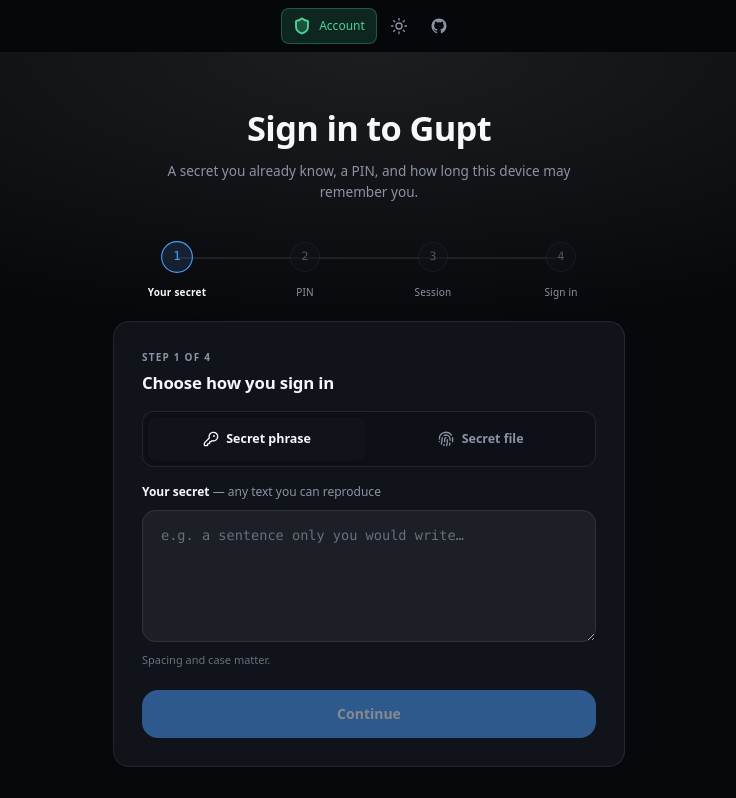
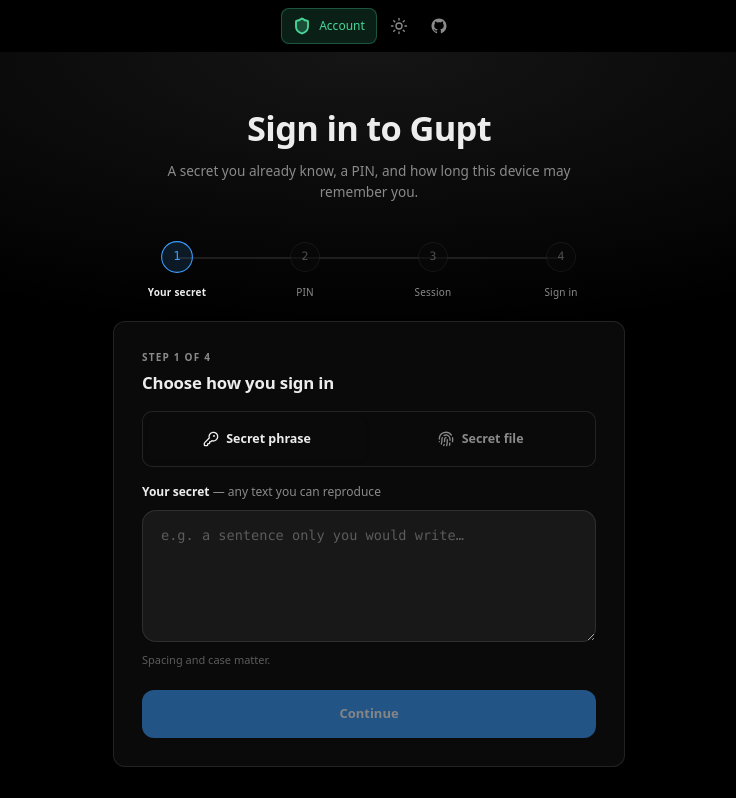
Before and after one commit to besoeasy/gupt, a Vue app: page /#/welcome in a window 1280 px wide. Shown: the top 798 px of the page, without its empty margins (271-1007 px from the left). Built offline with nearby package versions, Linux system fonts and the light colour scheme; no server answers.

Commit message:
Lay the Ledger token foundation

```diff
--- a/src/index.css
+++ b/src/index.css
@@ -285,23 +285,23 @@
   --container-5xl: 64rem;
   --container-6xl: 72rem;
   --text-xs: .75rem;
-  --text-xs--line-height: calc(1 / .75);
-  --text-sm: .875rem;
-  --text-sm--line-height: calc(1.25 / .875);
-  --text-base: 1rem;
-  --text-base--line-height: 1.5 ;
-  --text-lg: 1.125rem;
-  --text-lg--line-height: calc(1.75 / 1.125);
-  --text-xl: 1.25rem;
-  --text-xl--line-height: calc(1.75 / 1.25);
+  --text-xs--line-height: 1.5;
+  --text-sm: .8125rem;
+  --text-sm--line-height: 1.5;
+  --text-base: .9375rem;
+  --text-base--line-height: 1.55 ;
+  --text-lg: 1.0625rem;
+  --text-lg--line-height: 1.45;
+  --text-xl: 1.1875rem;
+  --text-xl--line-height: 1.35;
   --text-2xl: 1.5rem;
-  --text-2xl--line-height: calc(2 / 1.5);
+  --text-2xl--line-height: 1.25;
   --text-3xl: 1.875rem;
-  --text-3xl--line-height: 1.2 ;
+  --text-3xl--line-height: 1.15 ;
   --text-4xl: 2.25rem;
-  --text-4xl--line-height: calc(2.5 / 2.25);
+  --text-4xl--line-height: 1.1;
   --text-5xl: 3rem;
-  --text-5xl--line-height: 1;
+  --text-5xl--line-height: 1.05;
   --text-6xl: 3.75rem;
   --text-6xl--line-height: 1;
   --font-weight-normal: 400;
@@ -319,9 +319,9 @@
   --radius-sm: .25rem;
   --radius-md: .375rem;
   --radius-lg: .5rem;
-  --radius-xl: .75rem;
-  --radius-2xl: 1rem;
-  --radius-3xl: 1.5rem;
+  --radius-xl: .625rem;
+  --radius-2xl: .75rem;
+  --radius-3xl: .875rem;
   --ease-in: cubic-bezier(.4, 0, 1, 1);
   --ease-out: cubic-bezier(0, 0, .2, 1);
   --ease-in-out: cubic-bezier(.4, 0, .2, 1);
@@ -341,6 +341,47 @@
 }
 
 /* ---------- Keyframes ---------- */
+
+/* Ledger motion primitives. Shared names so a component's scoped styles can
+   reuse the same enter/pulse language without redefining the curve. */
+@keyframes ledger-rise {
+  from {
+    opacity: 0;
+    transform: translateY(10px);
+  }
+  to {
+    opacity: 1;
+    transform: none;
+  }
+}
+
+@keyframes ledger-fade {
+  from {
+    opacity: 0;
+  }
+  to {
+    opacity: 1;
+  }
+}
+
+@keyframes ledger-draw {
+  from {
+    transform: scaleX(0);
+  }
+  to {
+    transform: scaleX(1);
+  }
+}
+
+@keyframes ledger-dot-pulse {
+  0%,
+  100% {
+    box-shadow: 0 0 0 0 color-mix(in srgb, currentColor 45%, transparent);
+  }
+  70% {
+    box-shadow: 0 0 0 5px transparent;
+  }
+}
 
 @keyframes spin{to{transform:rotate(360deg)}}
 
@@ -562,27 +603,30 @@
   --app-ease-swift: cubic-bezier(0.16, 1, 0.3, 1);
   --app-ease-spring: cubic-bezier(0.34, 1.56, 0.64, 1);
   --app-ease-in: cubic-bezier(0.4, 0, 1, 1);
+  --app-ease-emphasized: cubic-bezier(0.2, 0.8, 0.2, 1);
   --app-dur-fast: 140ms;
   --app-dur-base: 220ms;
   --app-dur-slow: 340ms;
-  --app-bg: #07080b;
-  --app-bg-soft: #0b0d12;
-  --app-surface: #10131a;
-  --app-surface-raised: #151922;
-  --app-surface-soft: rgba(255, 255, 255, 0.055);
-  --app-surface-hover: rgba(255, 255, 255, 0.09);
-  --app-border: rgba(255, 255, 255, 0.085);
-  --app-border-strong: rgba(255, 255, 255, 0.14);
-  --app-text: #f7f8fb;
-  --app-text-soft: #c7ccd8;
-  --app-muted: #8b93a4;
-  --app-muted-2: #677080;
-  --app-primary: #4d9fff;
-  --app-primary-strong: #2f7ff2;
-  --app-primary-soft: rgba(77, 159, 255, 0.16);
+  --app-dur-xslow: 520ms;
+  --app-stagger: 45ms;
+  --app-bg: #000000;
+  --app-bg-soft: #0a0a0a;
+  --app-surface: #0a0a0a;
+  --app-surface-raised: #141414;
+  --app-surface-soft: rgba(255, 255, 255, 0.06);
+  --app-surface-hover: rgba(255, 255, 255, 0.1);
+  --app-border: rgba(255, 255, 255, 0.1);
+  --app-border-strong: rgba(255, 255, 255, 0.18);
+  --app-text: #ededed;
+  --app-text-soft: #a6a6a6;
+  --app-muted: #8a8a8a;
+  --app-muted-2: #5c5c5c;
+  --app-primary: #3b9eff;
+  --app-primary-strong: #0070f3;
+  --app-primary-soft: rgba(59, 158, 255, 0.14);
   --app-success: #48d597;
-  --app-success-soft: rgba(72, 213, 151, 0.16);
-  --app-danger: #ef4444;
+  --app-success-soft: rgba(72, 213, 151, 0.14);
+  --app-danger: #f05252;
   --app-warning: #f3bb58;
   --app-info: var(--color-sky-400);
   --app-warning-strong: var(--color-amber-300);
@@ -607,22 +651,49 @@
      both themes, and these tokens keep the pair out of components. */
   --app-qr-ink: #000000;
   --app-qr-paper: #ffffff;
-  --app-shadow: 0 24px 80px rgba(0, 0, 0, 0.42);
-  --app-radius-sm: 10px;
-  --app-radius-md: 14px;
-  --app-radius-lg: 20px;
+  --app-shadow: 0 24px 80px rgba(0, 0, 0, 0.55);
+  --app-radius-sm: 6px;
+  --app-radius-md: 10px;
+  --app-radius-lg: 14px;
+  --app-radius-sheet: 18px;
+
+  /* Ledger: one geometry, one rhythm, one type scale. Components read these
+     instead of inventing their own px values. */
+  --app-space-1: 4px;
+  --app-space-2: 8px;
+  --app-space-3: 12px;
+  --app-space-4: 16px;
+  --app-space-5: 24px;
+  --app-space-6: 40px;
+  --app-space-7: 64px;
+  --app-space-8: 96px;
+  --app-text-label: 10.5px;
+  --app-text-meta: 12px;
+  --app-text-body: 13px;
+  --app-text-title: 19px;
+  --app-text-display: 30px;
+  --app-tracking-label: 0.09em;
+  --app-tracking-display: -0.03em;
+  --app-leading-body: 1.55;
+  --app-row-h: 56px;
+  --app-control-h: 34px;
+  --app-touch-h: 44px;
+  --app-focus-ring: 0 0 0 2px color-mix(in srgb, var(--app-primary) 55%, transparent);
+  --app-glow-amber: 0 0 7px color-mix(in srgb, var(--app-warning) 55%, transparent);
+  --app-glow-primary: 0 0 18px color-mix(in srgb, var(--app-primary) 35%, transparent);
+  --app-lift: 0 1px 0 rgba(255, 255, 255, 0.04) inset, 0 16px 40px rgba(0, 0, 0, 0.38);
   /* Dark-mode base tokens (Tailwind color remapping targets above) */
   --ui-black: var(--app-bg);
   --ui-zinc-950: var(--app-bg-soft);
   --ui-zinc-900: var(--app-surface);
   --ui-zinc-800: var(--app-surface-raised);
-  --ui-zinc-700: #293141;
-  --ui-zinc-600: #465164;
+  --ui-zinc-700: #2a2a2a;
+  --ui-zinc-600: #454545;
   --ui-zinc-500: var(--app-muted);
   --ui-zinc-400: var(--app-text-soft);
-  --ui-zinc-300: var(--app-text-soft);
-  --ui-zinc-200: #e4e4e7;
-  --ui-zinc-100: #f4f4f5;
+  --ui-zinc-300: #c7c7c7;
+  --ui-zinc-200: #e5e5e5;
+  --ui-zinc-100: #f5f5f5;
   --ui-zinc-50: #fafafa;
   /* Component-level semantic vars */
   --nav-bg: var(--app-bg);
@@ -1040,48 +1111,49 @@ body {
 [data-theme="light"] {
   color-scheme: light;
   --app-bg: #ffffff;
-  --app-bg-soft: #eceef1;
+  --app-bg-soft: #fafafa;
   --app-surface: #ffffff;
-  --app-surface-raised: #ffffff;
-  --app-surface-soft: rgba(15, 23, 42, 0.045);
-  --app-surface-hover: rgba(15, 23, 42, 0.06);
-  --app-border: rgba(15, 23, 42, 0.09);
-  --app-border-strong: rgba(15, 23, 42, 0.16);
-  --app-text: #0f172a;
-  --app-text-soft: #334155;
-  --app-muted: #64748b;
-  --app-muted-2: #94a3b8;
-  --app-primary: #2563eb;
-  --app-primary-strong: #1d4ed8;
-  --app-primary-soft: rgba(37, 99, 235, 0.1);
+  --app-surface-raised: #f2f2f2;
+  --app-surface-soft: rgba(0, 0, 0, 0.04);
+  --app-surface-hover: rgba(0, 0, 0, 0.06);
+  --app-border: #eaeaea;
+  --app-border-strong: #d4d4d4;
+  --app-text: #0a0a0a;
+  --app-text-soft: #404040;
+  --app-muted: #737373;
+  --app-muted-2: #a3a3a3;
+  --app-primary: #0070f3;
+  --app-primary-strong: #0059c9;
+  --app-primary-soft: rgba(0, 112, 243, 0.1);
   --app-success: #059669;
   --app-success-soft: rgba(5, 150, 105, 0.1);
   --app-danger: #dc2626;
-  --app-warning: #d97706;
+  --app-warning: #b45309;
   --app-info: #0369a1;
-  --app-warning-strong: #b45309;
+  --app-warning-strong: #92400e;
   --app-accent-share: #7c3aed;
-  --app-shadow: 0 2px 8px rgba(15, 23, 42, 0.06), 0 12px 32px rgba(15, 23, 42, 0.08);
+  --app-shadow: 0 2px 8px rgba(0, 0, 0, 0.06), 0 12px 32px rgba(0, 0, 0, 0.08);
+  --app-lift: 0 1px 0 rgba(255, 255, 255, 0.8) inset, 0 16px 40px rgba(0, 0, 0, 0.08);
   /* Tailwind zinc remap */
   --ui-black: var(--app-bg);
   --ui-zinc-950: var(--app-bg-soft);
   --ui-zinc-900: var(--app-surface);
-  --ui-zinc-800: #e2e8f0;
-  --ui-zinc-700: #cbd5e1;
-  --ui-zinc-600: #94a3b8;
+  --ui-zinc-800: #ededed;
+  --ui-zinc-700: #d4d4d4;
+  --ui-zinc-600: #a3a3a3;
   --ui-zinc-500: var(--app-muted);
   --ui-zinc-400: var(--app-text-soft);
-  --ui-zinc-300: #475569;
-  --ui-zinc-200: #1e293b;
-  --ui-zinc-100: #0f172a;
-  --ui-zinc-50: #020617;
+  --ui-zinc-300: #525252;
+  --ui-zinc-200: #262626;
+  --ui-zinc-100: #0a0a0a;
+  --ui-zinc-50: #000000;
   /* Component-level tokens */
   --nav-bg: #ffffff;
   --nav-border: var(--app-border);
   --nav-icon-active: var(--app-primary);
   --bubble-mine-bg: #2563eb;
   --bubble-mine-text: #ffffff;
-  --bubble-them-bg: #f1f5f9;
+  --bubble-them-bg: #f5f5f5;
   --bubble-them-text: var(--app-text);
 }
 
```
